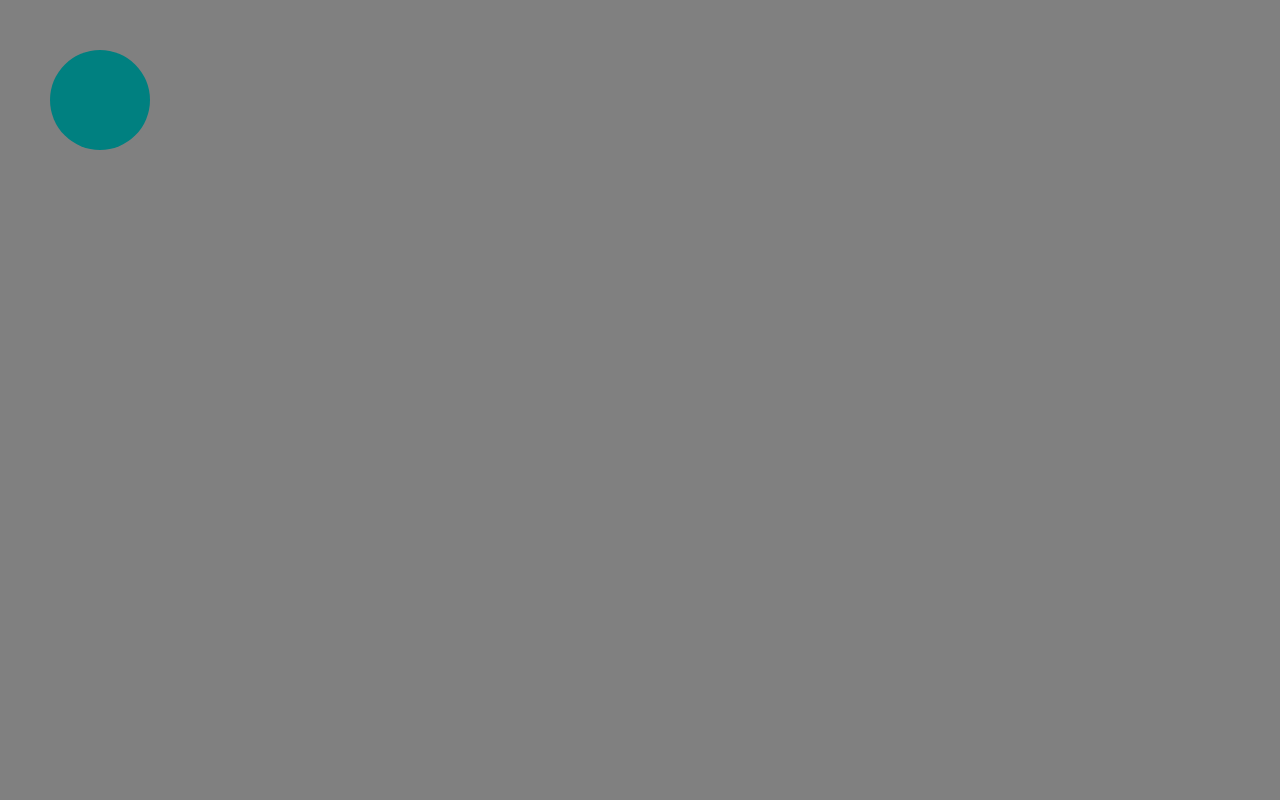
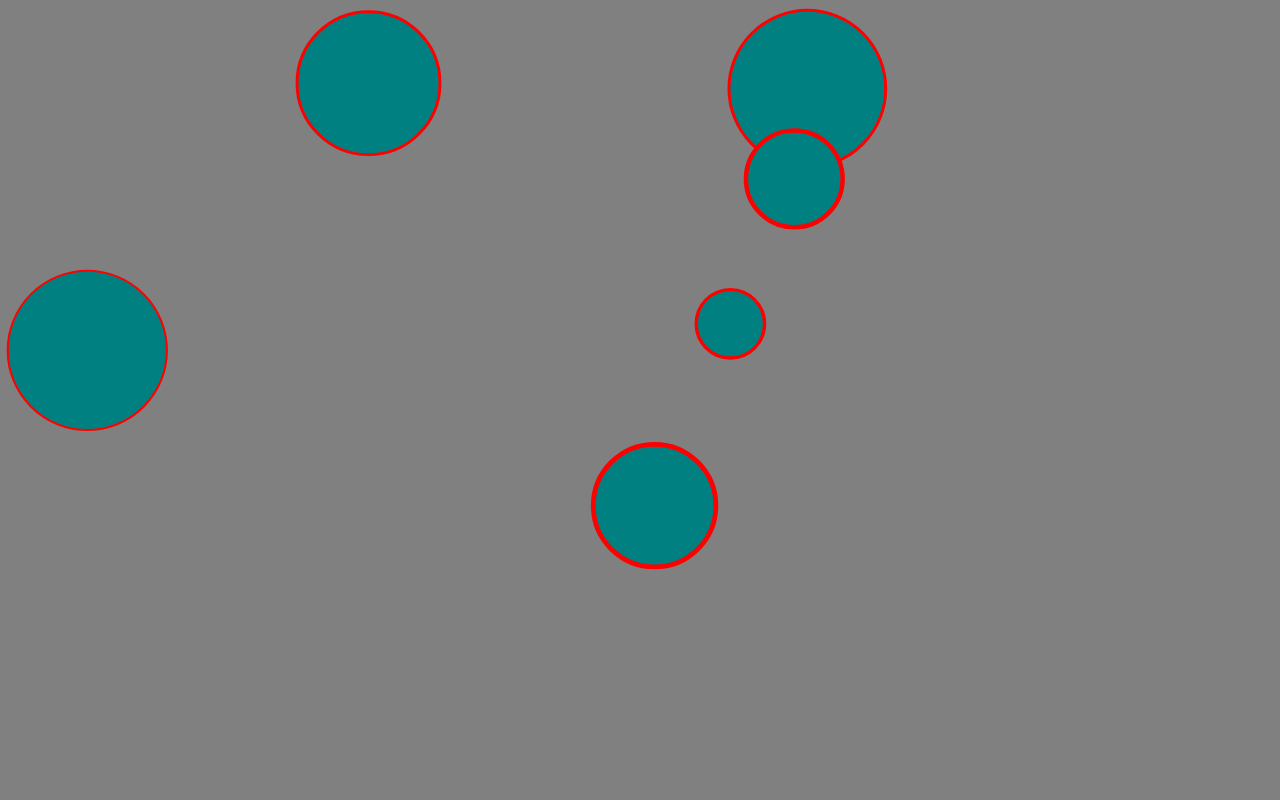
Before and after one commit to andreas-groos/framer-motion-animation, a Next.js app: page / in a window 1280 px wide. Built offline with nearby package versions, Linux system fonts and the light colour scheme.

Commit message:
Animating multipe elements/multiple properties

```diff
--- a/Node.tsx
+++ b/Node.tsx
@@ -1,21 +1,15 @@
-import React, { ReactElement, useState } from "react";
+import React, { ReactElement, useEffect, useState } from "react";
 import { motion, useMotionValue, useSpring } from "framer-motion";
+import { NodeType } from "./pages/index";
 
 interface Props {
   x: number;
   y: number;
   r: number;
+  moveNodes: () => void;
 }
 
-interface NodeType {
-  cx: number;
-  cy: number;
-  r: number;
-  stroke?: string;
-  strokeWidth?: number;
-}
-
-export default function Node({ x, y, r }: Props): ReactElement {
+export default function Node({ x, y, r, moveNodes }: Props): ReactElement {
   const cx = useMotionValue(x);
   const sx = useSpring(cx);
   const cy = useMotionValue(y);
@@ -25,15 +19,19 @@ export default function Node({ x, y, r }: Props): ReactElement {
   const width = useMotionValue(0);
   const sWidth = useSpring(width);
 
-  console.log("cx", cx);
-  console.log("sx", sx);
+  useEffect(() => {
+    // console.log("EFFECT");
+    cx.set(x);
+    cy.set(y);
+    cr.set(r);
+    width.set(Math.random() * 5);
+  }, [cr, cy, cx, width, x, y, r]);
+
+  console.log("rendering");
   return (
     <motion.circle
       onClick={() => {
-        cx.set(cx.get() + 100);
-        cy.set(cx.get() + 200);
-        cr.set(cr.get() + Math.random() * 10 + 10);
-        width.set(20);
+        moveNodes();
       }}
       fill="teal"
       cx={sx}
--- a/pages/index.tsx
+++ b/pages/index.tsx
@@ -4,17 +4,40 @@ import Head from "next/head";
 import { motion, useMotionValue, useSpring } from "framer-motion";
 import Node from "../Node";
 
-type El = {
-  cx: number;
-  cy: number;
+export interface NodeType {
+  x: number;
+  y: number;
   r: number;
+  stroke?: string;
+  strokeWidth?: number;
+}
+
+const createNodes = () => {
+  const amount = 6;
+  const temp: NodeType[] = [];
+  for (let index = 0; index < amount; index++) {
+    temp.push({
+      x: Math.random() * 1000,
+      y: Math.random() * 600,
+      r: Math.random() * 50 + 30,
+    });
+  }
+  return temp;
 };
+const Home: NextPage = () => {
+  const [nodes, setNodes] = useState<NodeType[]>(createNodes());
 
-const Home: NextPage = () => {
+  const moveNodes = () => {
+    console.log("moving");
+    setNodes(createNodes());
+  };
+
   return (
     <div id="app">
       <svg>
-        <Node x={100} y={100} r={50} />
+        {nodes.map((n, i) => (
+          <Node key={i} {...n} moveNodes={moveNodes} />
+        ))}
       </svg>
     </div>
   );
```
